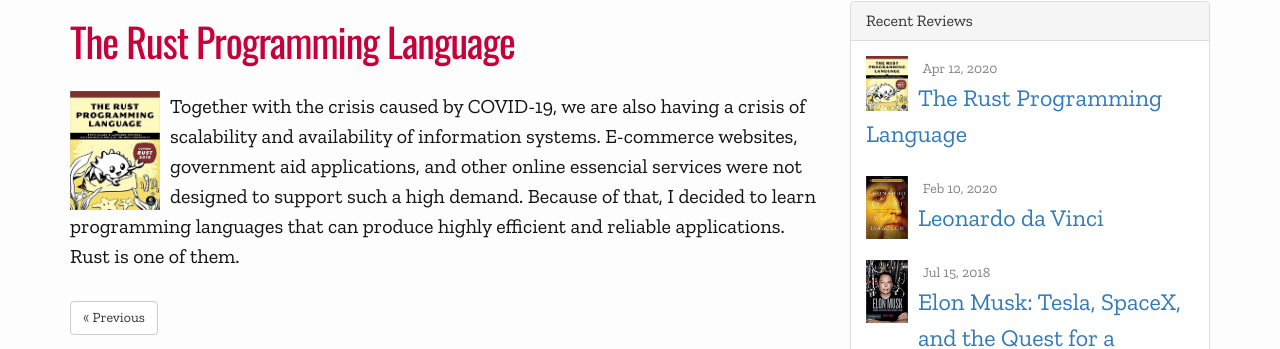
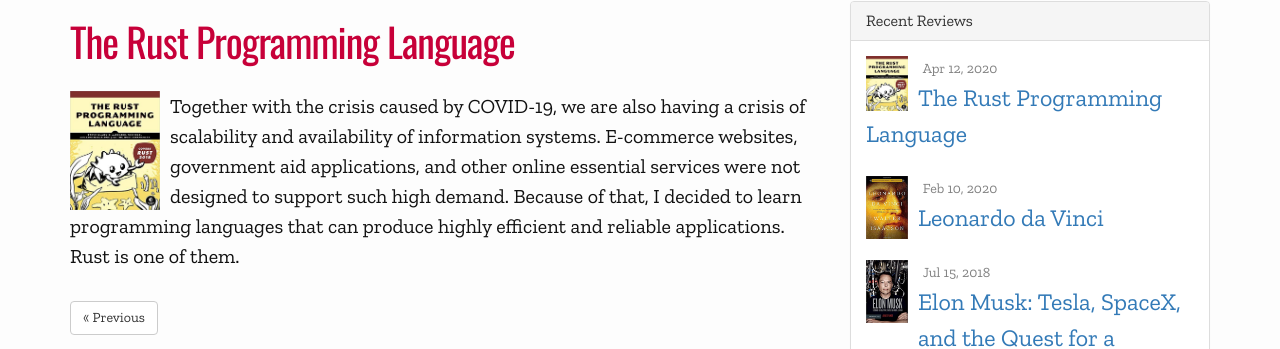
Before and after one commit to htmfilho/books, a Jekyll site: the page built from _posts/2020/2020-04-12-the-rust-programming-language.md, in a window 1280 px wide. Shown: the part 102-451 px from the top of the page. Built offline with Jekyll 4.4.1, drawn with Linux system fonts in a browser that asks for light colours; nearby versions of some CDN libraries; some web fonts are replaced; comment, search, counter and statistics services are not loaded.

Commit message:
Typos removed

```diff
--- a/_posts/2020/2020-04-12-the-rust-programming-language.md
+++ b/_posts/2020/2020-04-12-the-rust-programming-language.md
@@ -9,4 +9,4 @@
 image: /books/images/posts/the-rust-programming-language.jpg
 ---
 
-Together with the crisis caused by COVID-19, we are also having a crisis of scalability and availability of information systems. E-commerce websites, government aid applications, and other online essencial services were not designed to support such a high demand. Because of that, I decided to learn  programming languages that can produce highly efficient and reliable applications. Rust is one of them.
+Together with the crisis caused by COVID-19, we are also having a crisis of scalability and availability of information systems. E-commerce websites, government aid applications, and other online essential services were not designed to support such high demand. Because of that, I decided to learn programming languages that can produce highly efficient and reliable applications. Rust is one of them.
```
Also changed, not shown: _posts/2020/2020-02-10-leonardo-da-vinci.md (+1 -1 lines), atom.xml (+1 -1 lines).
